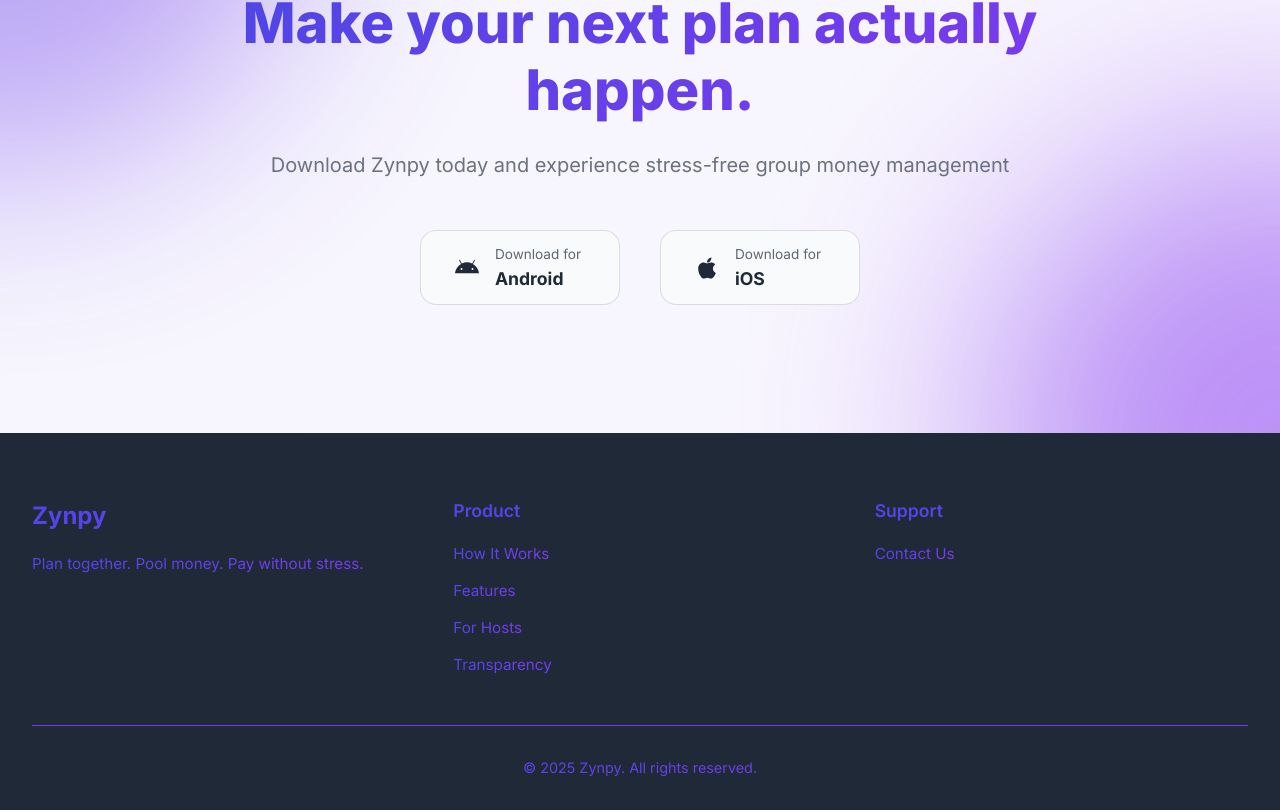
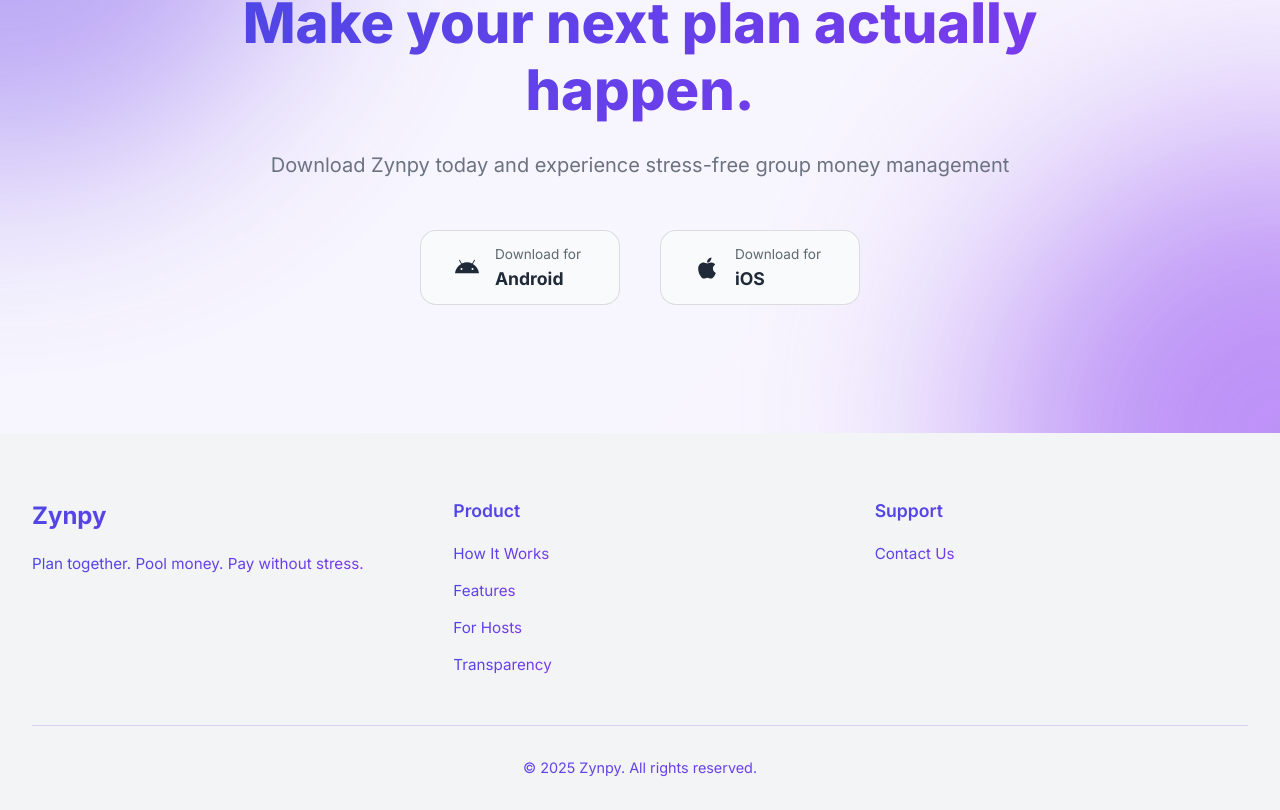
Before and after one commit to Prabuddha747/Zynpy, a React (Vite) app: page / in a window 1280 px wide. Shown: the part 5535-6345 px from the top of the page. Built offline with nearby package versions, Linux system fonts and the light colour scheme.

Commit message:
Update footer: use grey background like Transparency section, soften gradient colors in dark mode for eye comfort

```diff
--- a/src/components/Footer.jsx
+++ b/src/components/Footer.jsx
@@ -4,13 +4,20 @@
 const Footer = () => {
   const theme = useTheme()
 
-  // shared gradient style (same as Zynpy)
-  const gradientText = {
-    background: 'linear-gradient(135deg, #4F46E5, rgb(124, 58, 237))',
-    WebkitBackgroundClip: 'text',
-    WebkitTextFillColor: 'transparent',
-    backgroundClip: 'text',
-  }
+  // shared gradient style - muted in dark mode for eye comfort
+  const gradientText = theme.palette.mode === 'dark'
+    ? {
+        background: 'linear-gradient(135deg, rgba(79, 70, 229, 0.7), rgba(124, 58, 237, 0.7))',
+        WebkitBackgroundClip: 'text',
+        WebkitTextFillColor: 'transparent',
+        backgroundClip: 'text',
+      }
+    : {
+        background: 'linear-gradient(135deg, #4F46E5, rgb(124, 58, 237))',
+        WebkitBackgroundClip: 'text',
+        WebkitTextFillColor: 'transparent',
+        backgroundClip: 'text',
+      }
 
   return (
     <Box
@@ -18,7 +25,7 @@
       id="support"
       className="footer"
       sx={{
-        background: theme.palette.mode === 'dark' ? '#F9FAFB' : '#1F2937',
+        background: theme.palette.mode === 'dark' ? '#1F2937' : '#F3F4F6',
         padding: { xs: '3rem 0 1.5rem', md: '4rem 0 2rem' },
         position: 'relative',
       }}
@@ -172,7 +179,9 @@
           className="footer-bottom"
           sx={{
             paddingTop: '2rem',
-            borderTop: '1px solid rgb(124, 58, 237)',
+            borderTop: theme.palette.mode === 'dark'
+              ? '1px solid rgba(124, 58, 237, 0.3)'
+              : '1px solid rgba(124, 58, 237, 0.2)',
             textAlign: 'center',
           }}
         >
```
